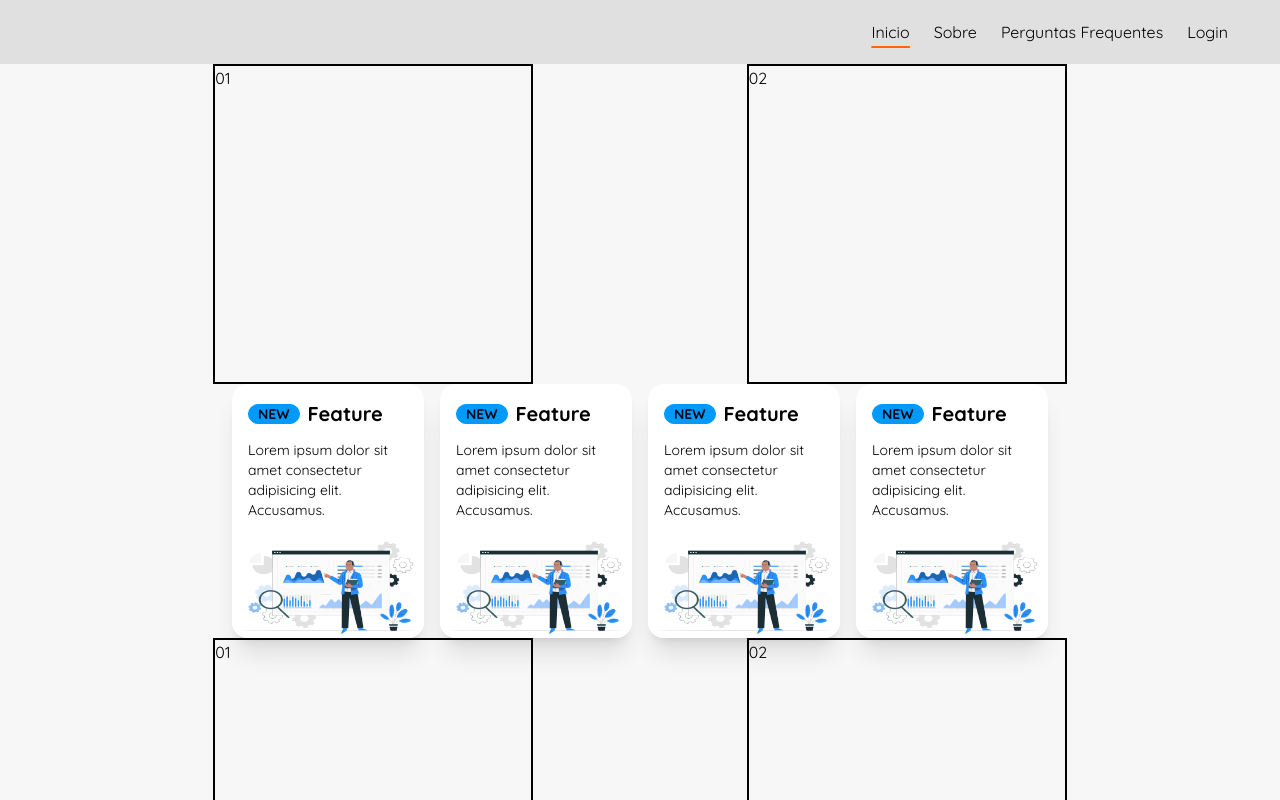
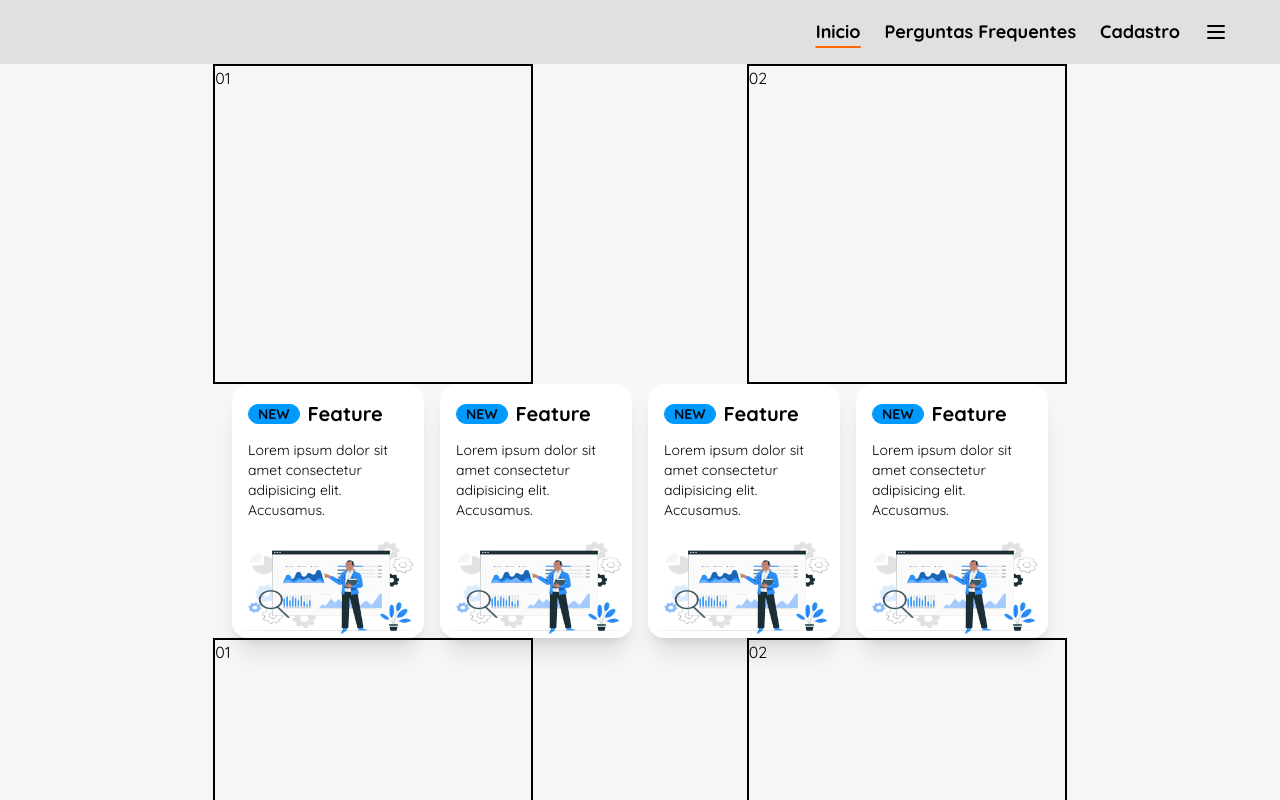
Before and after one commit to mrdsantos/gestao-auto-escola, a Next.js app: page / in a window 1280 px wide. Shown: the top 800 px of the page. Built offline with nearby package versions, Linux system fonts and the light colour scheme.

Commit message:
update menu itens

```diff
--- a/app/components/MainNavbar/MainNavbar.tsx
+++ b/app/components/MainNavbar/MainNavbar.tsx
@@ -3,6 +3,8 @@
 import { usePathname } from "next/navigation" // Importa o hook usePathname do Next.js para obter a rota atual.
 import Link from "next/link" // Importa o componente Link do Next.js para navegação.
 import clsx from "clsx" // Importa a biblioteca clsx para unir classes condicionalmente.
+import { Menu } from "lucide-react"
+
 
 
 const MainNavbar = () => {
@@ -12,9 +14,9 @@ const MainNavbar = () => {
   // Se o href corresponder à rota atual, adiciona classes extras para estilizar o link ativo.
   const linkClass = (href: string) =>
     clsx(
-      "px-3 hover:underline hover:underline-offset-8 hover:decoration-2 hover:decoration-primary", // Classes base para todos os links.
+      "px-3 hover:underline hover:underline-offset-8 hover:decoration-2 hover:decoration-primary font-semibold text-lg ", // Classes base para todos os links.
       {
-        "px-3 underline underline-offset-8 decoration-2 decoration-primary": pathname === href, // Classes adicionais se o link for o ativo.
+        "underline underline-offset-8 decoration-2 decoration-primary": pathname === href, // Classes adicionais se o link for o ativo.
       }
     );
 
@@ -31,19 +33,19 @@ const MainNavbar = () => {
         <Link href={"/"}>Inicio</Link>
       </div>
 
-      {/* Link para a página Sobre */}
-      <div className={linkClass("/sobre")}>
-        <Link href={"/sobre"}>Sobre</Link>
-      </div>
-
       {/* Link para a página Perguntas Frequentes */}
       <div className={linkClass("/perguntas-frequentes")}>
         <Link href={"/perguntas-frequentes"}>Perguntas Frequentes</Link>
       </div>
 
+      {/* Link para a página Cadastro */}
+      <div className={linkClass("/cadastro")}>
+        <Link href={"/sobre"}>Cadastro</Link>
+      </div>
+
       {/* Link para a página de Login */}
-      <div className={linkClass("/login")}>
-        <Link href={"/login"}>Login</Link>
+      <div className={`${linkClass("/login")} bg-neutral `}>
+        <Link href={"/login"} className="inline-flex gap-1"><Menu /></Link>
       </div>
     </nav>
   )
```
